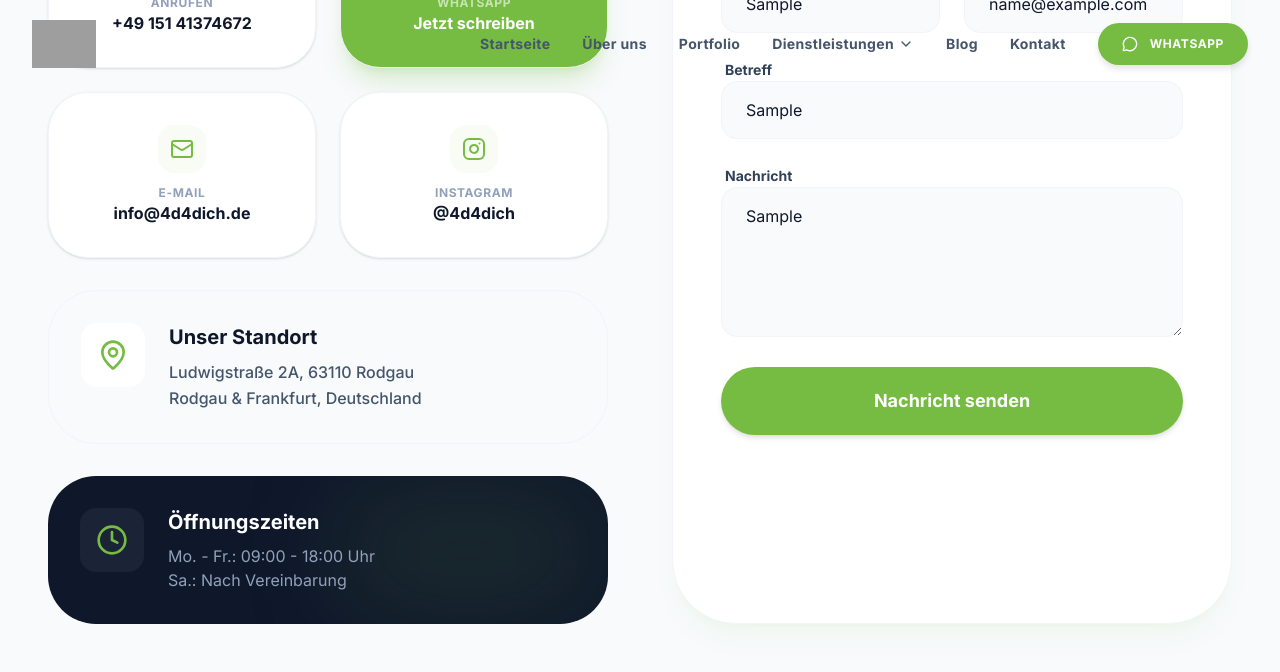
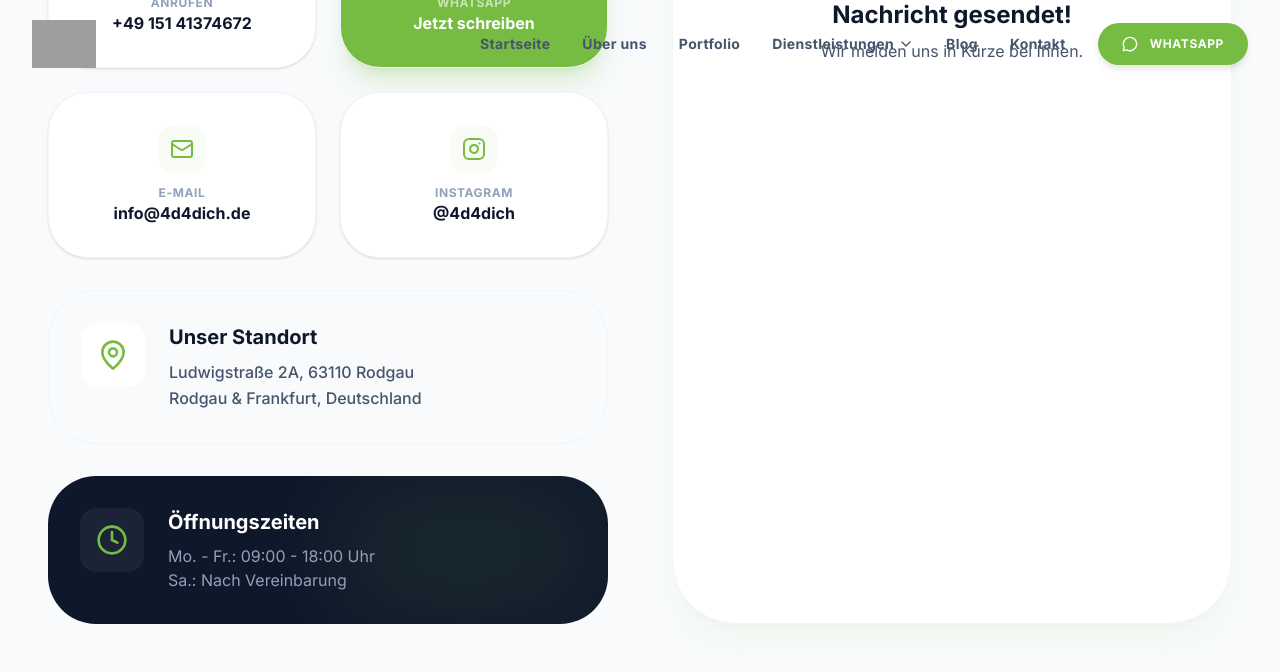
Before and after one commit to alymaher494/4d4dich.de, a Next.js app: page /kontakt in a window 1280 px wide. Both pictures are taken after typing "Sample", "name@example.com", "Sample", "Sample" into the empty fields and a click on the button "Nachricht senden". Shown: the part 547-1219 px from the top of the page. Built offline with nearby package versions, Linux system fonts and the light colour scheme; grey boxes are pictures that could not be loaded.

Commit message:
Fix build: Add 'use client' to ContactForm and improve logic

```diff
--- a/src/components/forms/ContactForm.tsx
+++ b/src/components/forms/ContactForm.tsx
@@ -1,27 +1,49 @@
+"use client";
+
+import { useState } from "react";
+
 export default function ContactForm() {
+    const [status, setStatus] = useState<"idle" | "submitting" | "success" | "error">("idle");
+
+    const handleSubmit = (e: React.FormEvent) => {
+        e.preventDefault();
+        setStatus("submitting");
+        // Simulate submission
+        setTimeout(() => setStatus("success"), 1500);
+    };
+
     return (
         <div className="bg-white p-8 md:p-12 rounded-[4rem] border border-slate-100 shadow-xl shadow-primary/5">
-            <form className="space-y-6" onSubmit={(e) => e.preventDefault()}>
+            {status === "success" ? (
+                <div className="text-center py-12">
+                    <h3 className="text-2xl font-bold text-slate-900 mb-2">Nachricht gesendet!</h3>
+                    <p className="text-slate-600">Wir melden uns in Kürze bei Ihnen.</p>
+                </div>
+            ) : (
+                <form className="space-y-6" onSubmit={handleSubmit}>
                     <div className="grid grid-cols-1 md:grid-cols-2 gap-6">
                         <div className="space-y-2">
                             <label className="text-sm font-bold text-slate-700 ml-1">Name</label>
-                        <input type="text" className="w-full px-6 py-4 rounded-2xl bg-slate-50 border border-slate-100 focus:border-primary focus:ring-1 focus:ring-primary transition-all outline-none" placeholder="Ihr Name" />
+                            <input required type="text" className="w-full px-6 py-4 rounded-2xl bg-slate-50 border border-slate-100 focus:border-primary focus:ring-1 focus:ring-primary transition-all outline-none" placeholder="Ihr Name" />
                         </div>
                         <div className="space-y-2">
                             <label className="text-sm font-bold text-slate-700 ml-1">E-Mail</label>
-                        <input type="email" className="w-full px-6 py-4 rounded-2xl bg-slate-50 border border-slate-100 focus:border-primary focus:ring-1 focus:ring-primary transition-all outline-none" placeholder="ihre@email.de" />
+                            <input required type="email" className="w-full px-6 py-4 rounded-2xl bg-slate-50 border border-slate-100 focus:border-primary focus:ring-1 focus:ring-primary transition-all outline-none" placeholder="ihre@email.de" />
                         </div>
                     </div>
                     <div className="space-y-2">
                         <label className="text-sm font-bold text-slate-700 ml-1">Betreff</label>
-                    <input type="text" className="w-full px-6 py-4 rounded-2xl bg-slate-50 border border-slate-100 focus:border-primary focus:ring-1 focus:ring-primary transition-all outline-none" placeholder="Wie können wir helfen?" />
+                        <input required type="text" className="w-full px-6 py-4 rounded-2xl bg-slate-50 border border-slate-100 focus:border-primary focus:ring-1 focus:ring-primary transition-all outline-none" placeholder="Wie können wir helfen?" />
                     </div>
                     <div className="space-y-2">
                         <label className="text-sm font-bold text-slate-700 ml-1">Nachricht</label>
-                    <textarea className="w-full px-6 py-4 rounded-2xl bg-slate-50 border border-slate-100 focus:border-primary focus:ring-1 focus:ring-primary transition-all outline-none min-h-[150px]" placeholder="Ihre Nachricht an uns..."></textarea>
+                        <textarea required className="w-full px-6 py-4 rounded-2xl bg-slate-50 border border-slate-100 focus:border-primary focus:ring-1 focus:ring-primary transition-all outline-none min-h-[150px]" placeholder="Ihre Nachricht an uns..."></textarea>
                     </div>
-                <button className="btn-primary w-full py-5 text-lg text-white">Nachricht senden</button>
+                    <button disabled={status === "submitting"} className="btn-primary w-full py-5 text-lg text-white disabled:opacity-50">
+                        {status === "submitting" ? "Wird gesendet..." : "Nachricht senden"}
+                    </button>
                 </form>
+            )}
         </div>
     );
 }
```
Lines whose indentation alone changed are shown as unchanged.
